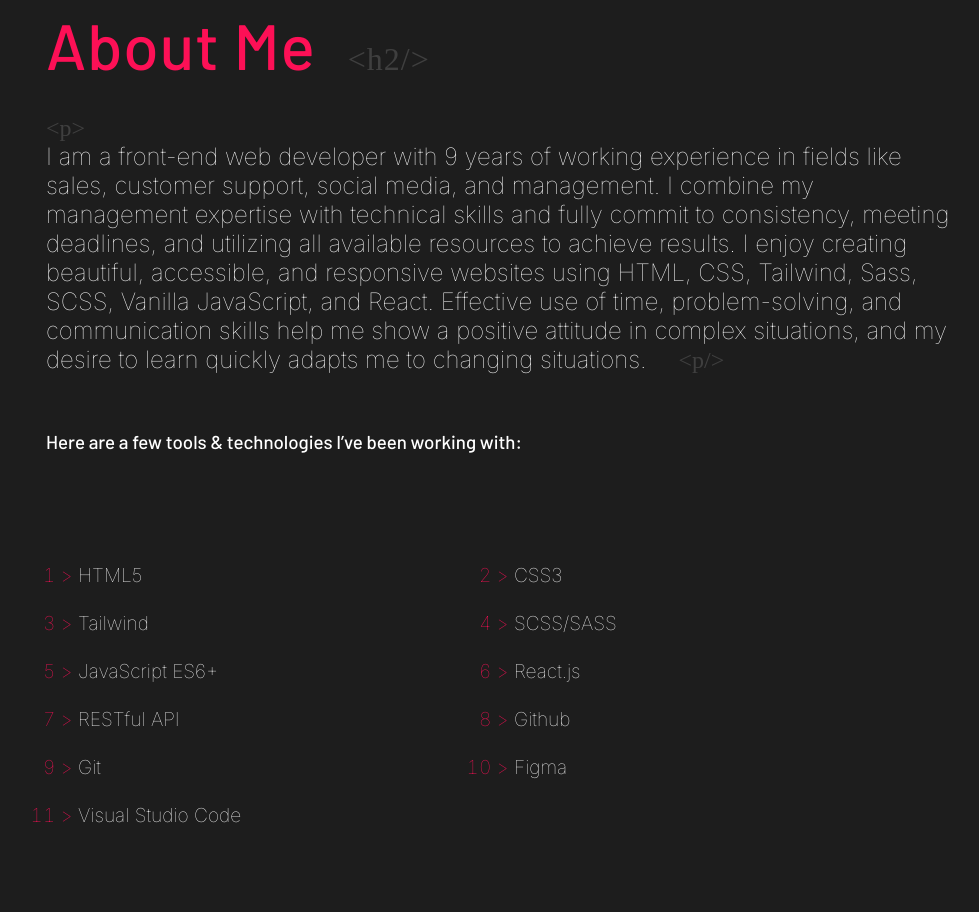
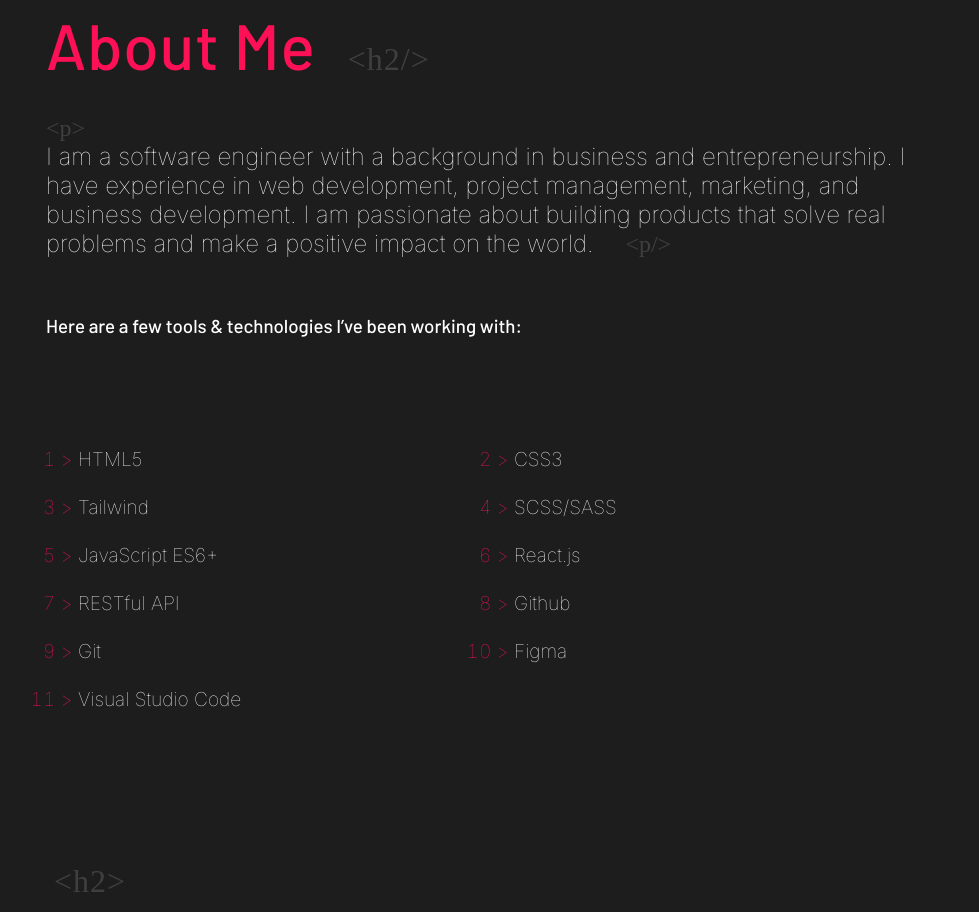
Before and after one commit to abood167/my-portfolio, a React (Create React App) app: page / in a window 1280 px wide. Shown: the part 1029-1941 px from the top of the page, without its empty margins (298-1277 px from the left). Built offline with nearby package versions, Linux system fonts and the light colour scheme; a web font is replaced by a local one.

Commit message:
i change about me

```diff
--- a/src/routes/about/AboutMe.js
+++ b/src/routes/about/AboutMe.js
@@ -3,16 +3,11 @@ const AboutMe = () => {
     <section>
       <h2 className="title-font pink-text h2-tag">About Me</h2>
       <p className="white-text p-tag">
-        I am a front-end web developer with 9 years of working experience in
-        fields like sales, customer support, social media, and management. I
-        combine my management expertise with technical skills and fully commit
-        to consistency, meeting deadlines, and utilizing all available resources
-        to achieve results. I enjoy creating beautiful, accessible, and
-        responsive websites using HTML, CSS, Tailwind, Sass, SCSS, Vanilla
-        JavaScript, and React. Effective use of time, problem-solving, and
-        communication skills help me show a positive attitude in complex
-        situations, and my desire to learn quickly adapts me to changing
-        situations.
+        I am a software engineer with a background in business and
+        entrepreneurship. I have experience in web development, project
+        management, marketing, and business development. I am passionate about
+        building products that solve real problems and make a positive impact on
+        the world.
       </p>
     </section>
   );
```
